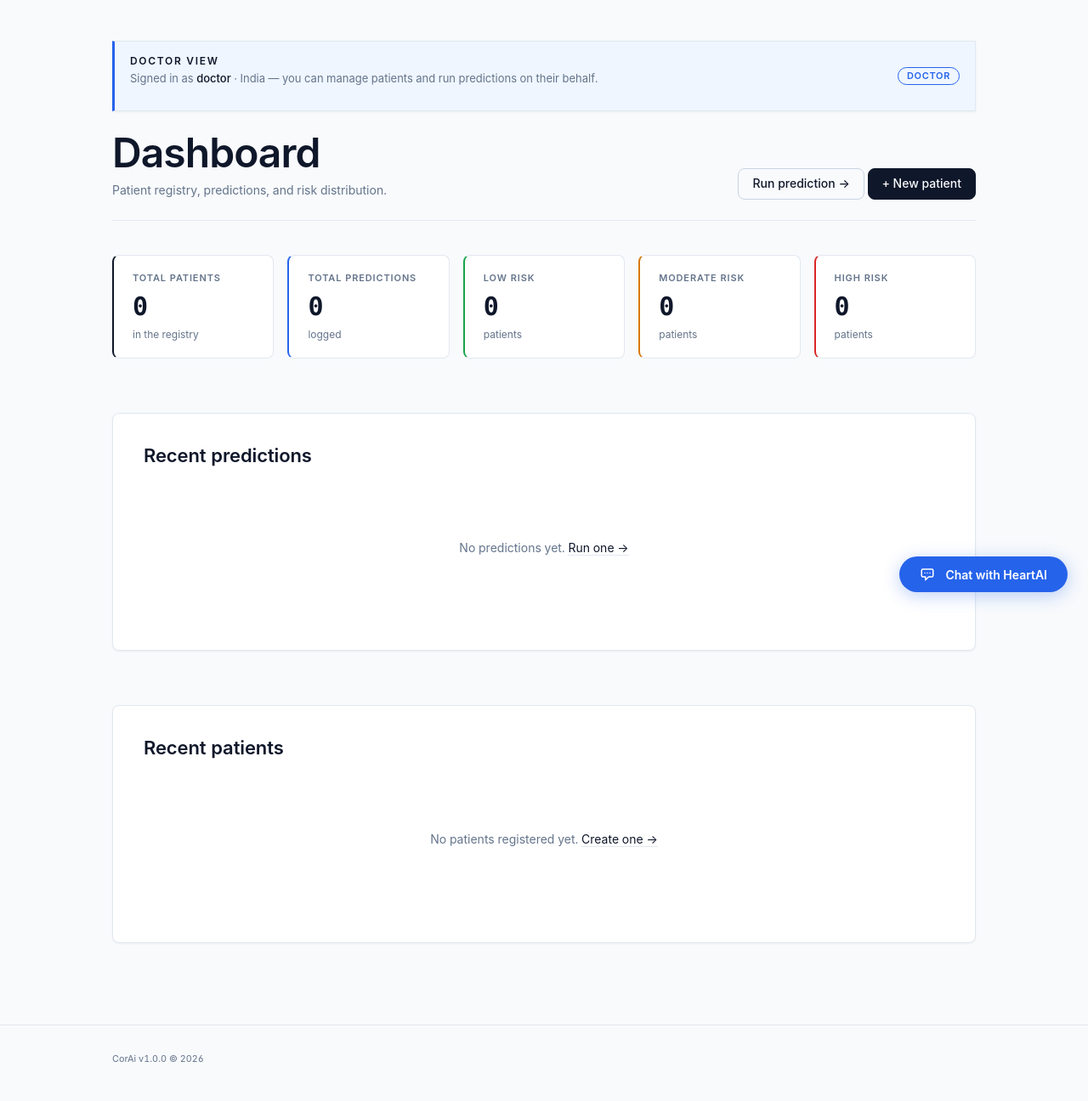
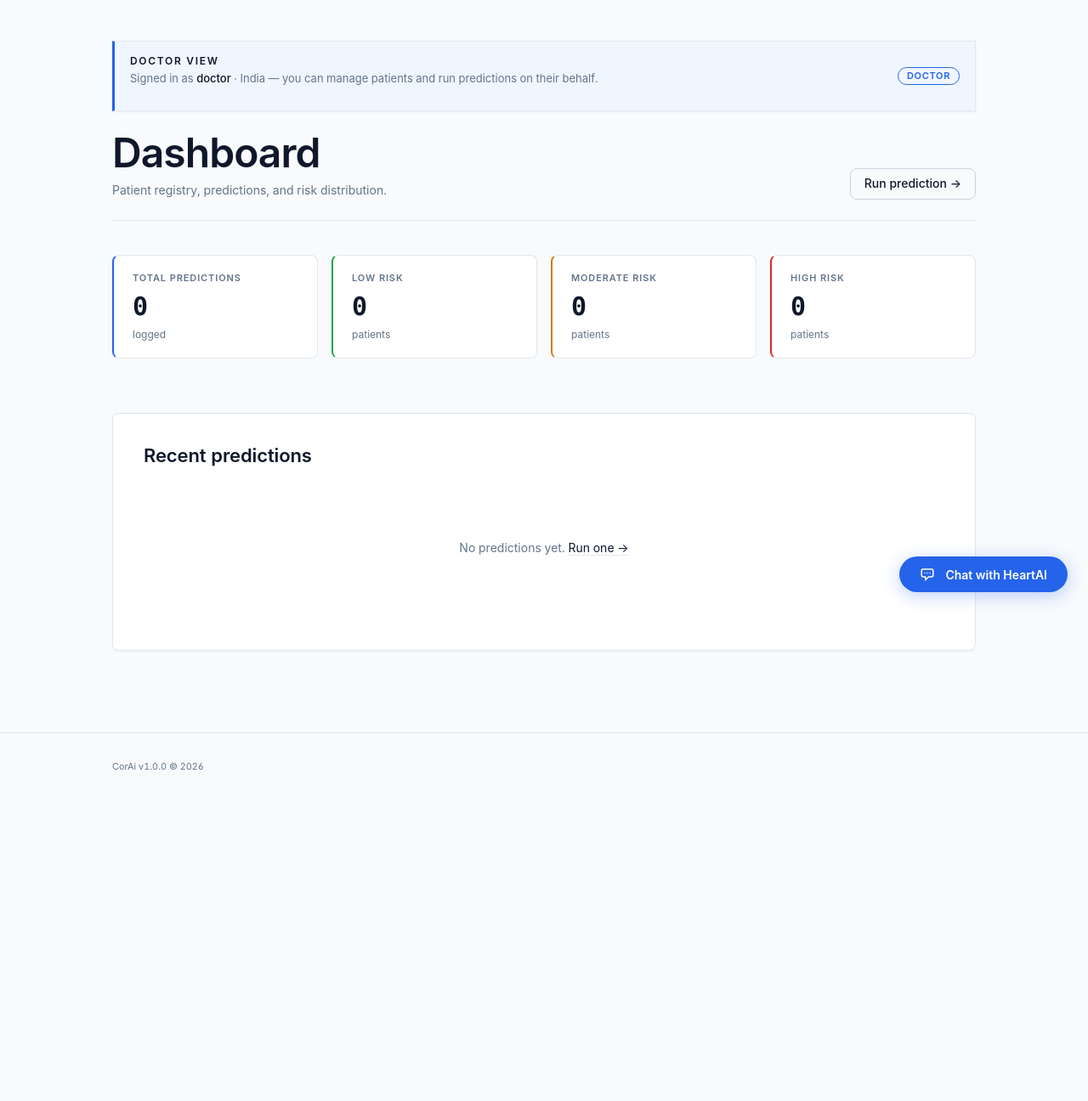
Before and after one commit to iamHimanshu-07/CorAi, a Flask app: page /dashboard in a window 1280 px wide. Shown: the part 79-1375 px from the top of the page at 85% size. After the commit the page ends 985 px from the top, so only its background shows below. Run offline with Flask 3, Linux system fonts and the light colour scheme; a user stored in the database is signed in; data comes from the database, SQL or seed files in the repository; data that the repository does not hold is empty.

Commit message:
Fix dashboard: remove patient column from recent predictions table for doctor/admin views

```diff
--- a/app/templates/main/dashboard.html
+++ b/app/templates/main/dashboard.html
@@ -38,7 +38,6 @@
   <p>
     {% if current_user.is_doctor or current_user.is_admin %}
       <a class="btn btn-secondary" href="{{ url_for('predict.form') }}">Run prediction →</a>
-      <a class="btn btn-primary" href="{{ url_for('patients.new_patient') }}">+ New patient</a>
     {% else %}
       <a class="btn btn-primary" href="{{ url_for('predict.form') }}">Run a prediction →</a>
     {% endif %}
@@ -103,7 +102,6 @@
 {# ================================================================== #}
 {% else %}
   <section class="kpi-row">
-    {{ m.kpi_block("Total patients", total_patients, "in the registry", accent="var(--text)") }}
     {{ m.kpi_block("Total predictions", total_predictions, "logged", accent="var(--primary)") }}
     {{ m.kpi_block("Low risk", risk_counts.Low, "patients", accent="var(--success)") }}
     {{ m.kpi_block("Moderate risk", risk_counts.Moderate, "patients", accent="var(--warning)") }}
@@ -118,7 +116,6 @@
           <thead>
             <tr>
               <th>#</th>
-              <th>Patient</th>
               <th>Risk</th>
               <th class="num">Probability</th>
               <th>Model</th>
@@ -130,7 +127,6 @@
             {% for pred in recent_predictions %}
               <tr>
                 <td>{{ pred.id }}</td>
-                <td><a href="{{ url_for('patients.detail', patient_id=pred.patient_id) }}">#{{ pred.patient_id }}</a></td>
                 <td>{{ m.pill(pred.risk, kind=pred.risk | lower) }}</td>
                 <td class="num">{{ '%0.2f' % pred.probability }}%</td>
                 <td>{{ pred.model_version }}</td>
@@ -150,46 +146,6 @@
     {% endif %}
   </section>
 
-  <section class="panel">
-    <h2>Recent patients</h2>
-    {% if recent_patients %}
-      <div class="table-wrap">
-        <table class="table">
-          <thead>
-            <tr>
-              <th>#</th>
-              <th>Name</th>
-              <th class="num">Age</th>
-              <th>Risk</th>
-              <th class="num">Probability</th>
-              <th>Created</th>
-              <th>Actions</th>
-            </tr>
-          </thead>
-          <tbody>
-            {% for p in recent_patients %}
-              <tr>
-                <td>{{ p.id }}</td>
-                <td><a href="{{ url_for('patients.detail', patient_id=p.id) }}">{{ p.name }}</a></td>
-                <td class="num">{{ '%0.1f' % p.age }}</td>
-                <td>{{ m.pill(p.risk or '—', kind=(p.risk | lower) if p.risk else 'neutral') }}</td>
-                <td class="num">{{ '%0.2f' % (p.probability or 0) }}%</td>
-                <td>{{ p.created_at.strftime('%Y-%m-%d %H:%M') if p.created_at else '' }}</td>
-                <td>
-                  <div class="action-menu">
-                    <a class="action-btn" data-kind="primary" href="{{ url_for('predict.form', patient_id=p.id) }}">Predict</a>
-                    <a class="action-btn" data-kind="danger" href="{{ url_for('patients.detail', patient_id=p.id) }}">View</a>
-                  </div>
-                </td>
-              </tr>
-            {% endfor %}
-          </tbody>
-        </table>
-      </div>
-    {% else %}
-      <p class="empty">No patients registered yet. <a href="{{ url_for('patients.new_patient') }}">Create one →</a></p>
-    {% endif %}
-  </section>
 
   {% if current_user.is_admin %}
     <section class="panel" style="margin-top:24px;">
```
